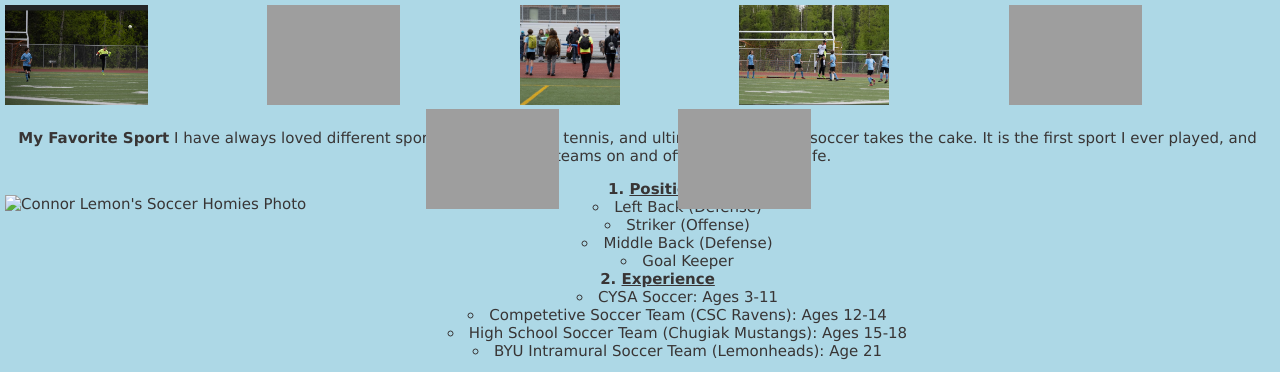
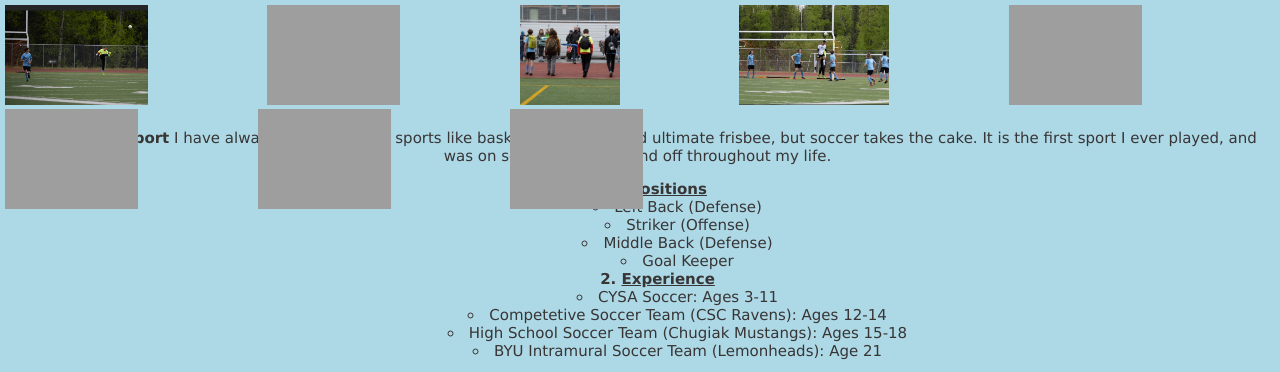
Before and after one commit to LDSconman/Connor-Lemon, a plain HTML site: page scratch.html in a window 1280 px wide. Shown: the top 372 px of the page. Drawn offline with Linux system fonts and the light colour scheme; the site is published under a folder, as on GitHub Pages, so addresses that start at the root find nothing.

Commit message:
missed /

```diff
--- a/scratch.html
+++ b/scratch.html
@@ -30,7 +30,7 @@
         &nbsp; &nbsp; &nbsp; &nbsp; &nbsp; &nbsp; &nbsp; &nbsp; &nbsp; &nbsp; &nbsp; &nbsp;
         <img src="assets/hsteam.jpeg" height="100" alt="Connor Lemon's High School Soccer Team Photo">
         &nbsp; &nbsp; &nbsp; &nbsp; &nbsp; &nbsp; &nbsp; &nbsp; &nbsp; &nbsp; &nbsp; &nbsp;
-        <img src="/assets/homies.jpeg" height="100" alt="Connor Lemon's Soccer Homies Photo">
+        <img src="assets/homies.jpeg" height="100" alt="Connor Lemon's Soccer Homies Photo">
         &nbsp; &nbsp; &nbsp; &nbsp; &nbsp; &nbsp; &nbsp; &nbsp; &nbsp; &nbsp; &nbsp; &nbsp;
         <img src="assets/smile.jpeg" height="100" alt="Connor Lemon's Soccer Smile Photo">
         &nbsp; &nbsp; &nbsp; &nbsp; &nbsp; &nbsp; &nbsp; &nbsp; &nbsp; &nbsp; &nbsp; &nbsp;
```
